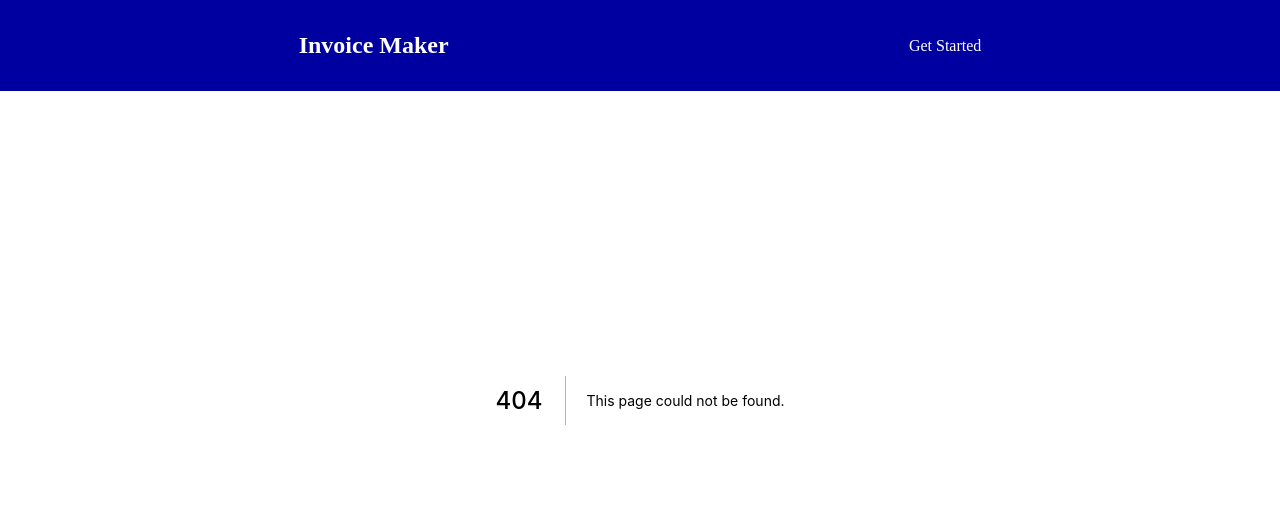
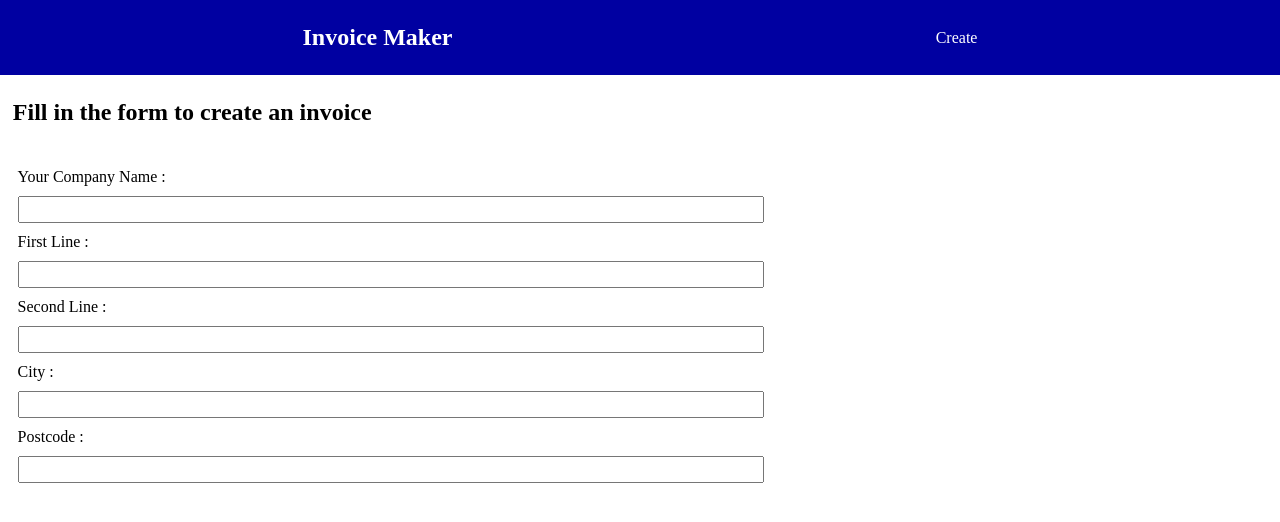
Before and after one commit to hamsame/invoicemaker, a Next.js app: page /create in a window 1280 px wide. Before the commit this address had no page. Shown: the top 522 px of the page. Built offline with nearby package versions, Linux system fonts and the light colour scheme.

Commit message:
Added a form that is going to populate some of the invoice

```diff
--- a/components/Layout.js
+++ b/components/Layout.js
@@ -7,7 +7,7 @@ function Layout({ children }) {
   return (
     <>
       <Navbar />
-      {!smallNav ? <main>{children}</main> : null}
+      {!smallNav ? <main className="page">{children}</main> : null}
     </>
   )
 }
--- a/components/Navbar.js
+++ b/components/Navbar.js
@@ -19,8 +19,8 @@ function Navbar() {
           </button>
           <ul className={smallNav ? "showLinks" : ""}>
             <li onClick={() => setSmallNav(false)}>
-              <Link href="/basic">
-                <a>Get Started</a>
+              <Link href="/create">
+                <a>Create</a>
               </Link>
             </li>
           </ul>
--- /dev/null
+++ b/pages/create.js
@@ -0,0 +1,50 @@
+import Head from "next/head"
+import Image from "next/image"
+
+export default function Create() {
+  return (
+    <>
+      <Head>
+        <title>Invoice Maker | Create</title>
+        <meta name="description" content="Generated by create next app" />
+        <link rel="icon" href="/favicon.ico" />
+      </Head>
+
+      <section>
+        <h1>Fill in the form to create an invoice</h1>
+        <article>
+          <Address />
+        </article>
+      </section>
+    </>
+  )
+}
+
+const Address = () => {
+  return (
+    <>
+      <form className="invoice-form">
+        <div className="formControl">
+          <label htmlFor="companyname">Your Company Name : </label>
+          <input type="text" id="companyname" name="companyname" />
+        </div>
+        <div className="formControl">
+          <label htmlFor="firstline">First Line : </label>
+          <input type="text" id="firstline" name="firstline" />
+        </div>
+        <div className="formControl">
+          <label htmlFor="secondline">Second Line : </label>
+          <input type="text" id="secondline" name="secondline" />
+        </div>
+        <div className="formControl">
+          <label htmlFor="city">City :</label>
+          <input type="text" id="city" name="city" />
+        </div>
+        <div className="formControl">
+          <label htmlFor="postcode">Postcode :</label>
+          <input type="text" id="postcode" name="postcode" />
+        </div>
+      </form>
+    </>
+  )
+}
--- /dev/null
+++ b/styles/scss/_createpage.scss
@@ -0,0 +1,16 @@
+.formControl {
+ label{
+  display: block;
+  margin: .75vh 0;
+ }
+ label,input {
+  width: 60%;
+  padding: 4px 0;
+ }
+}
+
+.invoice-form{
+width: 100%;
+margin: 2vh 0;
+padding: 1rem 0.3rem;
+}
--- a/styles/scss/_navbar.scss
+++ b/styles/scss/_navbar.scss
@@ -1,10 +1,9 @@
 .navbar {
  width: 100%;
- padding: 2rem;
  background-color: $primaryColor;
  color: white;
- position: fixed;
- margin-bottom: 3rem;
+ padding: 1.5rem;
+ margin-bottom: 3vh;
 }
 
 .navTitle {
@@ -46,7 +45,7 @@
 
 @keyframes fadein {
  from {
-  opacity: 0.25;
+  opacity: 0.05;
  }
 
  to {
--- a/styles/scss/globals.css
+++ b/styles/scss/globals.css
@@ -7,11 +7,10 @@
 
 .navbar {
   width: 100%;
-  padding: 2rem;
   background-color: #0000a1;
   color: white;
-  position: fixed;
-  margin-bottom: 3rem;
+  padding: 1.5rem;
+  margin-bottom: 3vh;
 }
 
 .navTitle {
@@ -61,7 +60,7 @@
 
 @-webkit-keyframes fadein {
   from {
-    opacity: 0.25;
+    opacity: 0.05;
   }
   to {
     opacity: 1;
@@ -70,7 +69,7 @@
 
 @keyframes fadein {
   from {
-    opacity: 0.25;
+    opacity: 0.05;
   }
   to {
     opacity: 1;
@@ -134,13 +133,29 @@
   }
 }
 
-main {
+.formControl label {
+  display: block;
+  margin: .75vh 0;
+}
+
+.formControl label, .formControl input {
+  width: 60%;
+  padding: 4px 0;
+}
+
+.invoice-form {
+  width: 100%;
+  margin: 2vh 0;
+  padding: 1rem 0.3rem;
+}
+
+main.page {
   width: 98%;
   margin: 0 auto;
 }
 
 @media (prefers-color-scheme: dark) {
-  body {
+  .navbar, body {
     background-color: #111;
     color: white;
   }
--- a/styles/scss/globals.scss
+++ b/styles/scss/globals.scss
@@ -8,16 +8,16 @@ $secondaryColor: grey;
 }
 
 @import '_navbar.scss';
+@import '_createpage.scss';
 
-main {
+main.page {
  width: 98%;
  margin: 0 auto;
 }
 
 @media (prefers-color-scheme: dark) {
-body {
-  background-color: #111;
-  color: white;
- }
-
+  .navbar,body {
+    background-color: #111;
+    color: white;
+  }
 }
```
Also changed, not shown: 1 other file (tests, documents, lock files or other folders).
